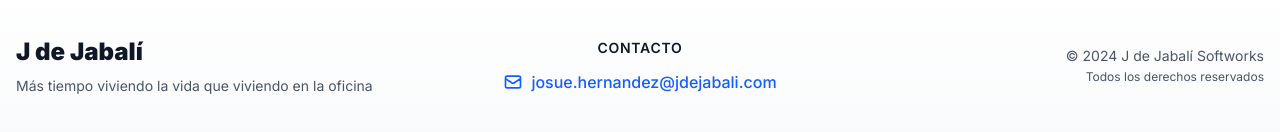
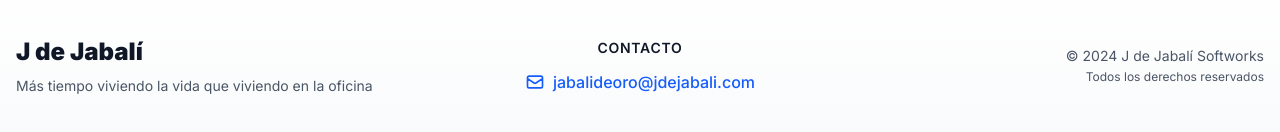
Before and after one commit to CyraxSputnik/jdejabaliweb, a Next.js app: page / in a window 1280 px wide. Shown: the part 3048-3180 px from the top of the page. Built offline with nearby package versions, Linux system fonts and the light colour scheme.

Commit message:
Email changed

```diff
--- a/src/app/ui/components/Footer.tsx
+++ b/src/app/ui/components/Footer.tsx
@@ -21,11 +21,11 @@ export default function Footer() {
                         <div className="flex flex-col items-center gap-2">
                             <a
                                 className="inline-flex items-center gap-2 text-blue-600 dark:text-blue-400 hover:text-blue-700 dark:hover:text-blue-300 font-medium transition-colors"
-                                href="mailto:josue.hernandez@jdejabali.com">
+                                href="mailto:jabalideoro@jdejabali.com">
                                 <svg className="w-5 h-5" fill="none" stroke="currentColor" viewBox="0 0 24 24">
                                     <path strokeLinecap="round" strokeLinejoin="round" strokeWidth={2} d="M3 8l7.89 5.26a2 2 0 002.22 0L21 8M5 19h14a2 2 0 002-2V7a2 2 0 00-2-2H5a2 2 0 00-2 2v10a2 2 0 002 2z" />
                                 </svg>
-                                josue.hernandez@jdejabali.com
+                                jabalideoro@jdejabali.com
                             </a>
                         </div>
                     </div>
```
